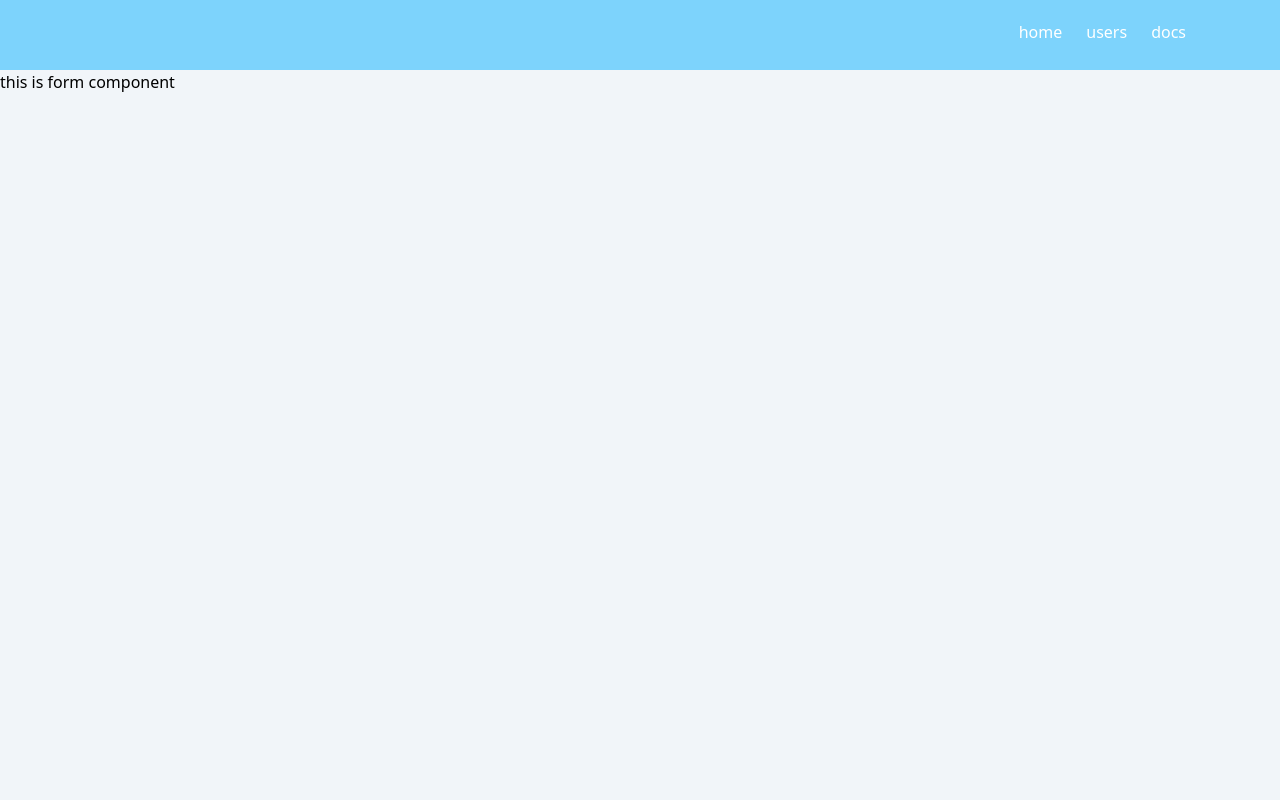
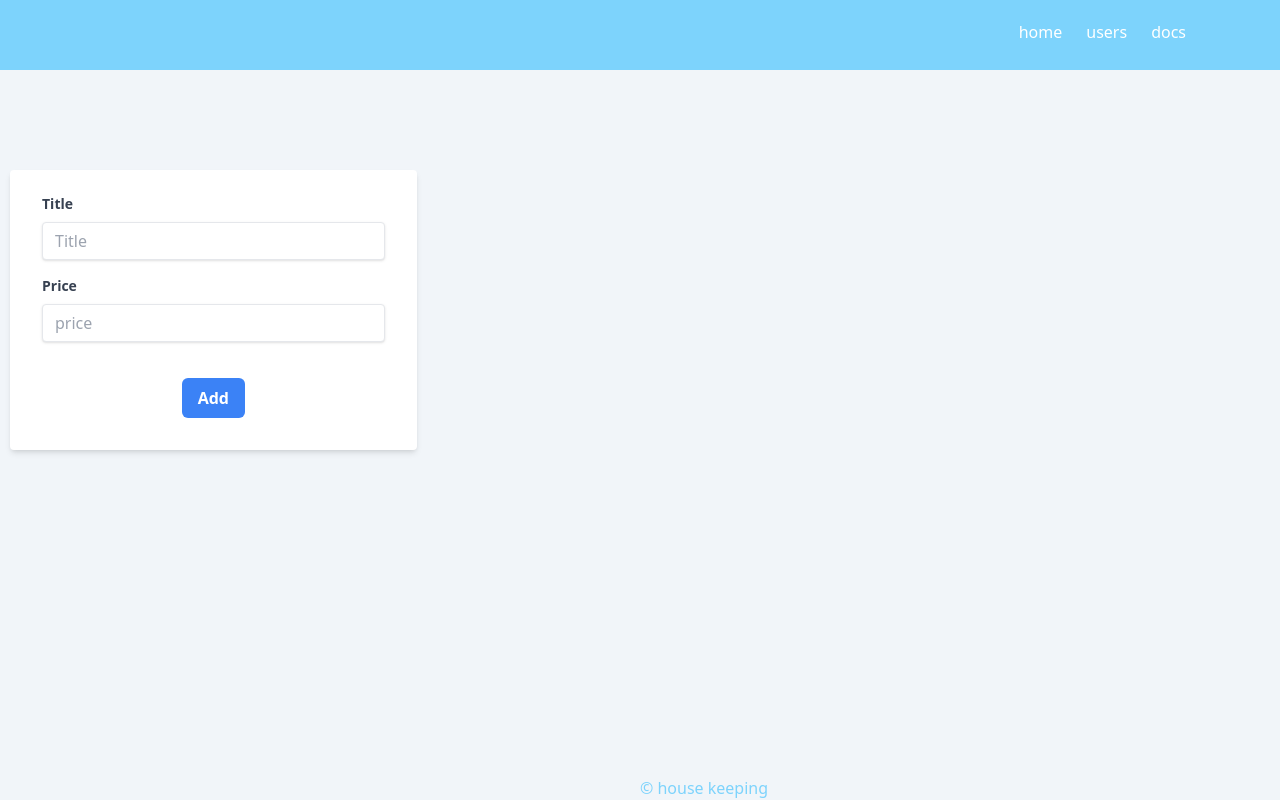
Before and after one commit to hibik17/housekeeping-repo, a Vue app: page / in a window 1280 px wide. Built offline with nearby package versions, Linux system fonts and the light colour scheme.

Commit message:
create form & checkStore

```diff
--- /dev/null
+++ b/src/components/Footer.vue
@@ -0,0 +1,7 @@
+<script setup lang="ts"></script>
+
+<template>
+  <div class="w-full h-auto text-center text-sky-300">&copy; house keeping</div>
+</template>
+
+<style></style>
--- a/src/components/Form.vue
+++ b/src/components/Form.vue
@@ -1,5 +1,34 @@
 <script setup lang="ts"></script>
 
 <template>
-  <div>this is form component</div>
+  <form class="px-8 pt-6 pb-8 mb-4 bg-white rounded shadow-md">
+    <div class="mb-4">
+      <label class="block mb-2 text-sm font-bold text-gray-700" for="username">
+        Title
+      </label>
+      <input
+        class="w-full px-3 py-2 leading-tight text-gray-700 border rounded shadow appearance-none focus:outline-none focus:shadow-outline"
+        type="text"
+        placeholder="Title"
+      />
+    </div>
+    <div class="mb-6">
+      <label class="block mb-2 text-sm font-bold text-gray-700" for="password">
+        Price
+      </label>
+      <input
+        class="w-full px-3 py-2 mb-3 leading-tight text-gray-700 border rounded shadow appearance-none -red-500 focus:outline-none focus:shadow-outline"
+        type="number"
+        placeholder="price"
+      />
+    </div>
+    <div class="flex justify-center">
+      <button
+        class="px-4 py-2 font-bold text-white bg-blue-500 rounded-md hover:bg-blue-700 focus:outline-none focus:shadow-outline"
+        type="button"
+      >
+        Add
+      </button>
+    </div>
+  </form>
 </template>
--- a/src/views/Index.vue
+++ b/src/views/Index.vue
@@ -2,14 +2,22 @@
 // import component
 import Header from "../components/Header.vue";
 import Form from "../components/Form.vue";
+import Footer from "../components/Footer.vue";
 </script>
 
 <template>
   <div class="w-full min-h-screen bg-slate-100">
     <Header />
     <div class="grid grid-cols-3">
-      <div class="col-span-1"><Form /></div>
+      <div class="col-span-1">
+        <div class="mx-[10px] my-[100px]">
+          <Form />
+        </div>
+      </div>
       <div class="col-span-2"></div>
+    </div>
+    <div class="fixed bottom-0 left-[50%]">
+      <Footer />
     </div>
   </div>
 </template>
```
Also changed, not shown: src/stores/useCheck.ts (added, +23 -0 lines).
